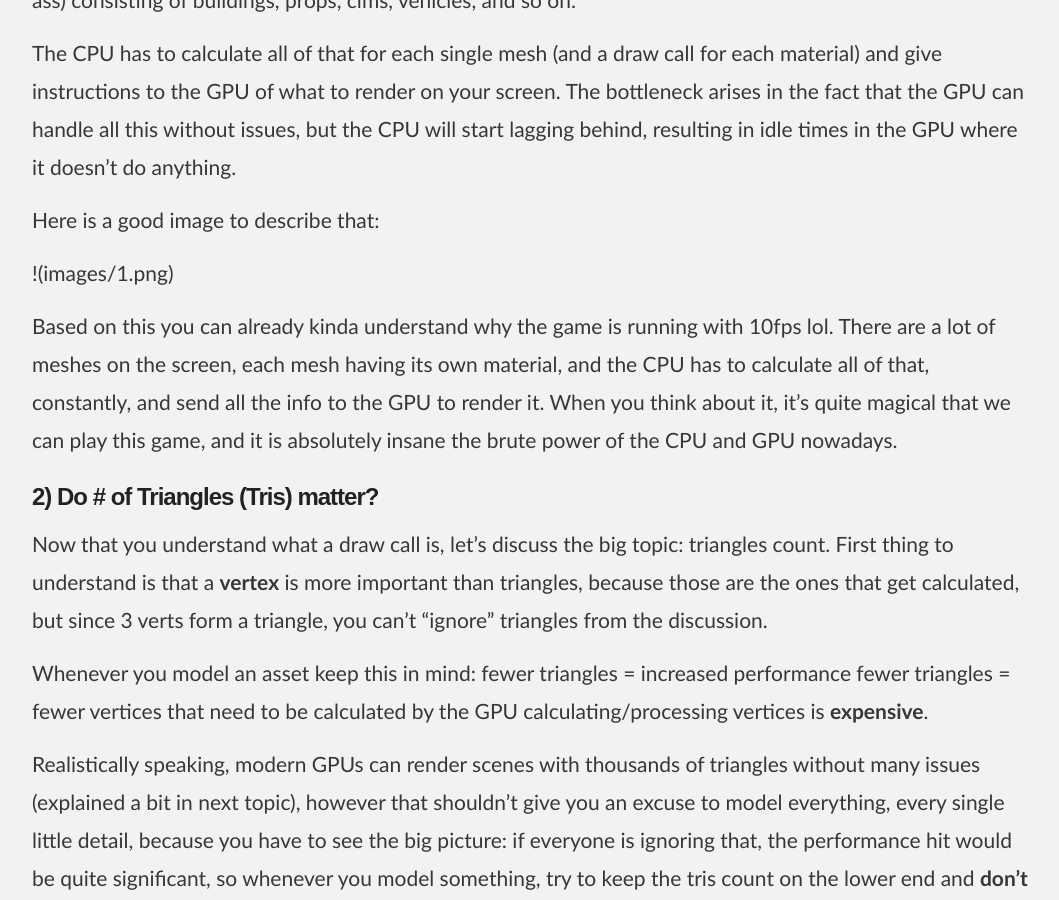
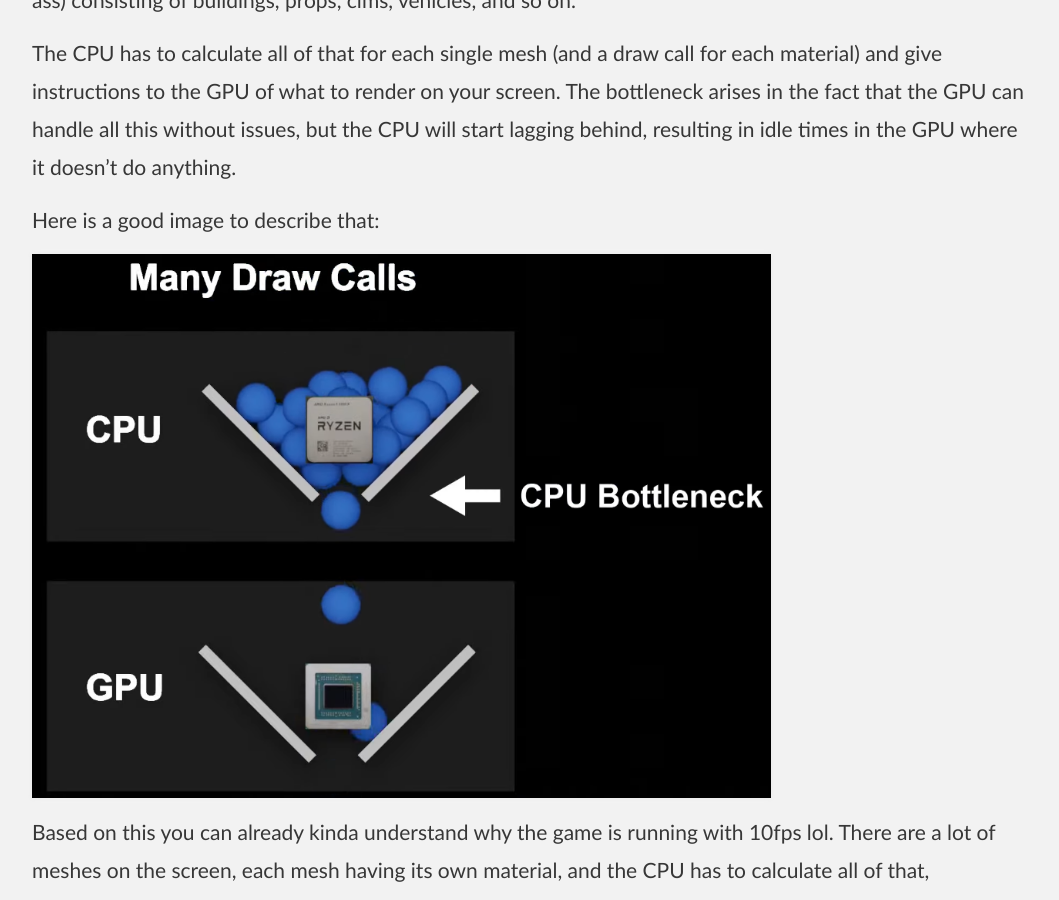
Before and after one commit to comradeintense/assetoptimization, a Jekyll site: the page built from index.md, in a window 1280 px wide and 900 px high, scrolled down 1405 px. Shown: the whole window, without its empty margins (108-1167 px from the left). Built offline with Jekyll 4.4.1, drawn with Linux system fonts in a browser that asks for light colours; our own code applies the rules of GitHub Pages for plain Markdown files.

Commit message:
Update index.md

```diff
--- a/index.md
+++ b/index.md
@@ -32,7 +32,7 @@ The CPU has to calculate all of that for each single mesh (and a draw call for e
 
 Here is a good image to describe that:
 
-!(images/1.png)
+![bottleneck](images/1.png)
 
 Based on this you can already kinda understand why the game is running with 10fps lol. There are a lot of meshes on the screen, each mesh having its own material, and the CPU has to calculate all of that, constantly, and send all the info to the GPU to render it. When you think about it, it's quite magical that we can play this game, and it is absolutely insane the brute power of the CPU and GPU nowadays.
 
```
